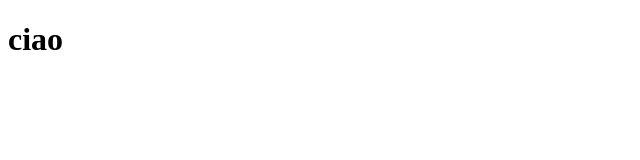
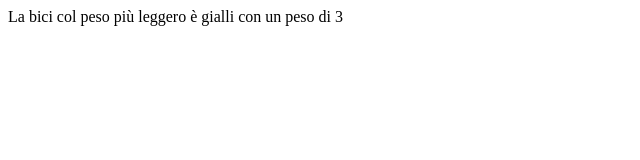
Before and after one commit to MarcoVacchi/js-snack-es6, a plain HTML site: page index.html in a window 1280 px wide. Shown: the whole page, without its empty margins (0-640 px from the left). Drawn offline with Linux system fonts and the light colour scheme.

Commit message:
feat: create inner

```diff
--- a/index.html
+++ b/index.html
@@ -6,7 +6,7 @@
     <title>js-snack-es-6</title>
 </head>
 <body>
-    <h1>ciao</h1>
+    <div id="result" class="container bg-color-primary"></div>
 
 
 
--- a/js/snack-1/main.js
+++ b/js/snack-1/main.js
@@ -45,6 +45,8 @@ const bicycle = [
 
 let lighterBike = bicycle[0]["weidth"];
 let lighterName = bicycle[0]["name"];
+let result = document.getElementById("result");
+
 //console.log(lighterBike)
 
 //console.log(lighterBike)
@@ -64,3 +66,4 @@ for (let key in bicycle){
    // console.log(lighterBike);
 }
 console.log(`La bici col peso più leggero è ${lighterName} con un peso di ${lighterBike}`);
+result.innerHTML = `La bici col peso più leggero è ${lighterName} con un peso di ${lighterBike}`;
```
